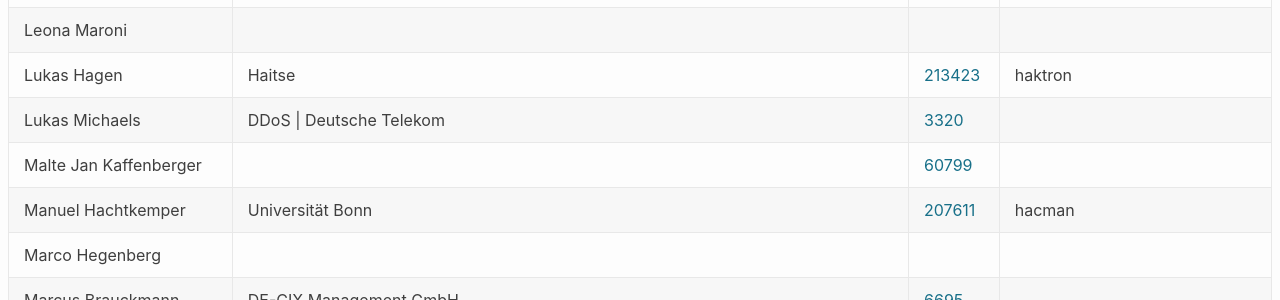
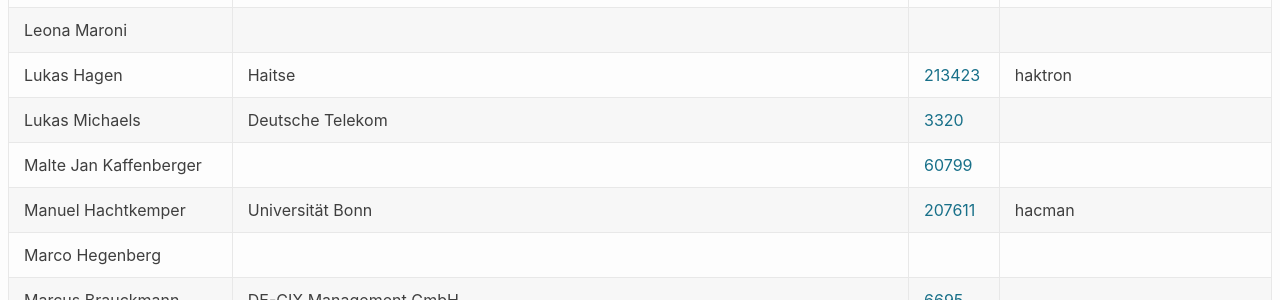
Before and after one commit to denog/pretix-attendeelist, a Jekyll site: the page built from denog17/index.markdown, in a window 1280 px wide and 900 px high, scrolled down 1888 px. Shown: the part 150-450 px from the top of the window. Built offline with Jekyll 4.4.1, drawn with Linux system fonts in a browser that asks for light colours.

Commit message:
Latest data: Mon May 26 06:37:43 UTC 2025

```diff
--- a/_data/attendees_denog17_onsite.json
+++ b/_data/attendees_denog17_onsite.json
@@ -259,7 +259,7 @@
   },
   {
     "name": "Lukas Michaels",
-    "company": "DDoS | Deutsche Telekom",
+    "company": "Deutsche Telekom",
     "irc": null,
     "asn": "3320"
   },
```
